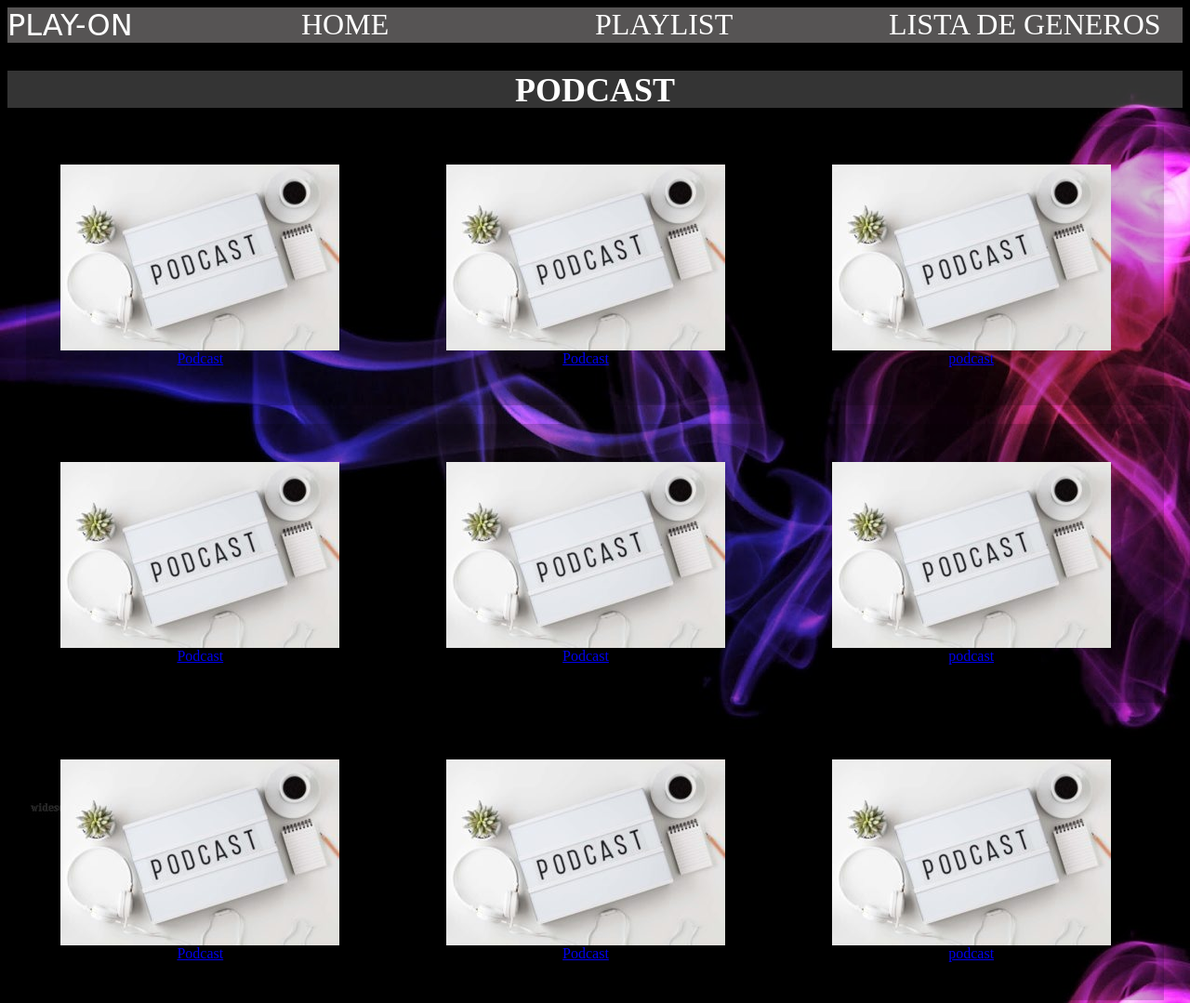
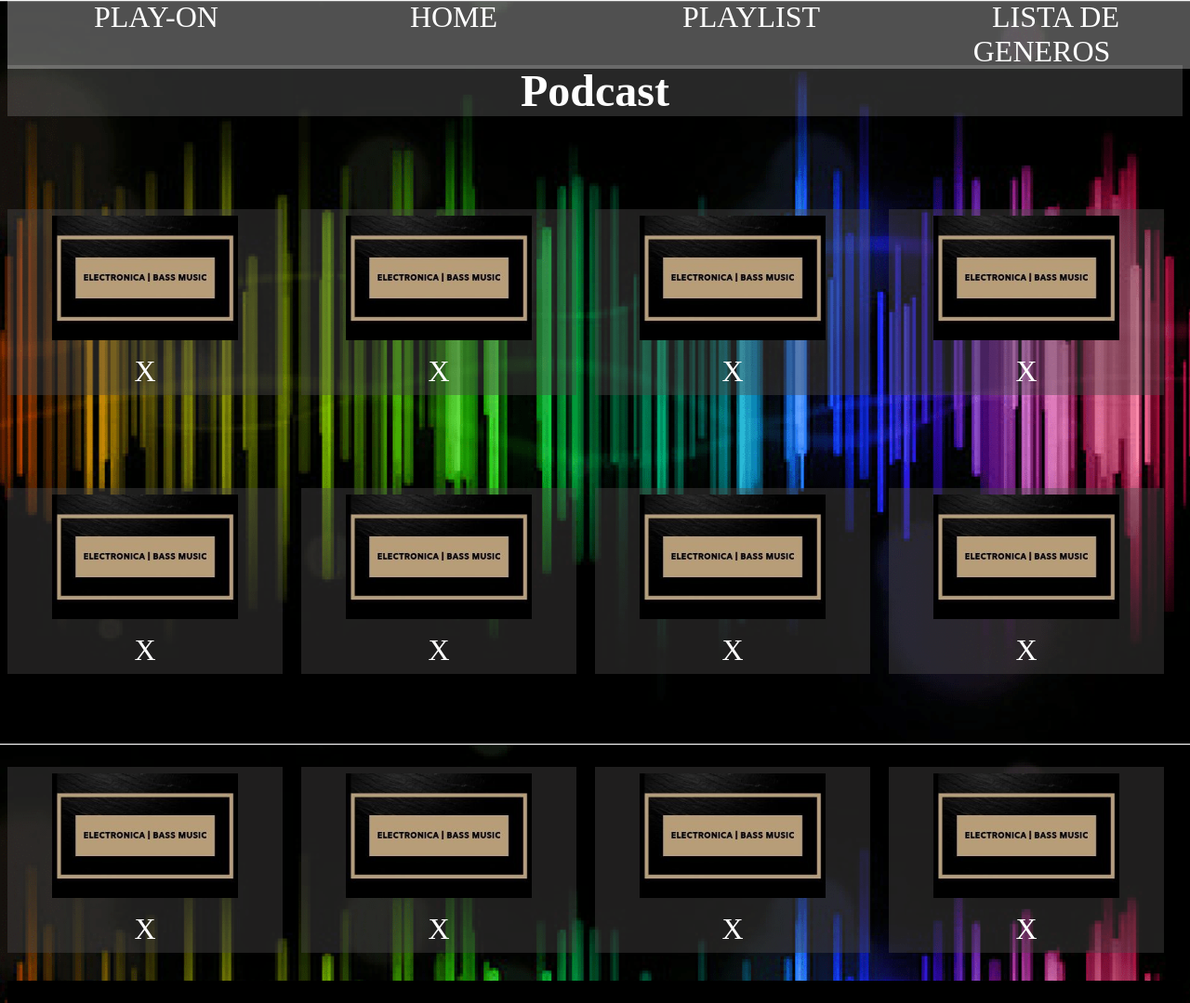
Before and after one commit to micaela-faur/trabajo-integrador-, a plain HTML site: page podcast.html in a window 1280 px wide. Shown: the top 1079 px of the page at 93% size. Drawn offline with Linux system fonts and the light colour scheme.

Commit message:
home y playlist

```diff
--- a/css/albums.css
+++ b/css/albums.css
@@ -1,8 +1,8 @@
 body{
-    background-image: url(../imagenes/neonartist.png);
+    background-image: url(../imagenes/nnn.jpg.png);
     background-repeat: no-repeat;
     background-size: cover;
-    background-attachment: fixed;
+    background-attachment: scroll;
     text-align: center;
     font-size: xx-large;
 }
@@ -14,11 +14,13 @@ body{
     position: fixed;
     top: 0px;
     width: 100%;
+    height: 60px;
+    padding-top: 20px;
 }
 
 #generos{
    background-color: rgba(255, 255, 255, 0.151);
-   margin-top: 70px;
+   margin-top: 110px;
 }
 
 .a{
@@ -27,7 +29,7 @@ body{
     text-decoration: none;
     text-transform: uppercase;
 }
-.nombre{
+#nombre{
     font-size: xx-large;
     text-transform: uppercase;
     text-decoration: none;
--- a/css/artist.css
+++ b/css/artist.css
@@ -2,16 +2,16 @@
     margin: 0;
 }
 body{
-    background-image: url(../imagenes/neonartist.png);
+    background-image: url(../imagenes/nnn.jpg.png);
     background-repeat: no-repeat;
     background-size: cover;
     font-family: 'Baloo Bhaina 2', cursive;
-    background-attachment: fixed;
+    background-attachment: scroll;
 }
 .container{
     display: grid;
     grid-template-columns: 1fr 1fr 1fr 1fr;
-    background-color: rgba(175, 170, 170, 0.164);
+    background-color: rgba(175, 170, 170, 0.5);
     width: 100%;
     position: fixed;
     top: 0px;
@@ -21,9 +21,11 @@ body{
 
 .container a{
     text-transform: uppercase;
+    padding: 10px;
 }
 .nombre{
     font-family: 'Monoton', cursive;
+    padding: 10px;
 }
 
 .play-on{
@@ -37,7 +39,7 @@ h2{
     text-transform: uppercase;
     color: white;
     font-size: xxx-large;
-    padding-top: 12px;
+    padding-top: 5px;
 }
 
 h1{
@@ -49,8 +51,9 @@ h1{
 }
 .medio{
     margin-top: 90px;
-    height: 80px;
-    background-color: rgba(255, 255, 255, 0.336);
+    height: 68px;
+    background-color: rgba(255, 255, 255, 0.144);
+   padding-bottom: 8px;
 }
 .artistas{
     display: grid;
--- a/css/home.css
+++ b/css/home.css
@@ -8,7 +8,7 @@ body{
     font-size: xx-large;
 }
 header{
-    background-image: url(../imagenes/home.jpg);
+    background-image: url(../imagenes/casa.jpg.png);
     background-repeat: no-repeat;
     background-size: 100%;
     height: 350px;
@@ -34,6 +34,7 @@ header{
     text-transform: uppercase;
     text-decoration: none;
     font-family: 'Monoton', cursive;
+    padding: 10px;
 }
 a{
     color: white;
--- a/css/playlist.css
+++ b/css/playlist.css
@@ -2,7 +2,7 @@
     margin: 0;
 }
 body{
-  background-image: url(../imagenes/fondo\ playlist.jpg);
+  background-image: url(../imagenes/nnn.jpg.png);
   background-repeat: no-repeat;
   background-size: cover;
 }
--- a/css/podcast.css
+++ b/css/podcast.css
@@ -1,65 +1,95 @@
 body{
-    background-image: url(../imagenes/Purple\ And\ Pink\ Smoke\ Design\ Wallpaper\ -\ Purple\ Wallpaper.jpg);
+    background-image: url(../imagenes/neonartist.png);
+    background-repeat: no-repeat;
+    background-size: cover;
     background-attachment: fixed;
+    text-align: center;
+    font-size: xx-large;
 }
-
 .container{
     display: grid;
     grid-template-columns: 1fr 1fr 1fr 1fr;
     justify-content: space-evenly;
-    background-color: rgba(175, 170, 170, 0.493);
-
+    background-color: rgba(255, 255, 255, 0.315);
+    position: fixed;
+    top: 0px;
+    width: 100%;
 }
 
-.container a{
-    color: rgb(255, 255, 255);
+#generos{
+   background-color: rgba(255, 255, 255, 0.151);
+   margin-top: 70px;
+}
+
+.a{
+    color: white;
     text-align: center;
     text-decoration: none;
     text-transform: uppercase;
-    font-size: xx-large;
 }
 .nombre{
     font-size: xx-large;
     text-transform: uppercase;
     text-decoration: none;
-    font-family: 'Monoton', cursive;
-}
-.podcast{
-    color: white;
-    height: 40px;
-    background-color: rgba(255, 255, 255, 0.205);
-    text-align: center;
-    text-transform: uppercase;
-    font-size: x-large;
 }
 
-.pod{
+#buscador{
+    margin-top: 70px;
+    background-color: rgba(255, 255, 255, 0.281);
+
+}
+
+.grid-container{
     display: grid;
-    grid-template-columns: 1fr 1fr 1fr;
-    margin: 20px;
-    gap: 20px;
-    background-color: rgba(0, 0, 0, 0.192);
+   grid-template-columns: 1fr 1fr 1fr 1fr;
+   margin-top: 100px;
+
 }
-.cast1{
+
+.grid-column1{
     display: flex;
     flex-direction: column;
     justify-content: center;
-    height: 300px;
+    height: 200px;
     margin-right: 20px;
+    background-color: rgba(75, 74, 74, 0.411);
     align-items: center;
 }
+
 img{
-    width: 300px;
-    height: 200px;
+    width: 200px;
+}
+.a{
+    text-decoration: none;
+    color: white;
+    padding-bottom: 0;
+}
+
+a{
+    color: white;
+    padding: 15px;
+    text-decoration: none;
+}
 
 
 .footer{
     background-color: black;
     display: grid;
     grid-template-columns: 2fr 1fr;
+    margin-top: 30px;
 }
 h3{
     color: white;
     padding: 50px;
     font-size: 35px;
 }
+
+.dezeer{
+    position: relative;
+    width: 300px;
+    height: 150px;
+}
+h2{
+    color: white;
+    font-family: 'Baloo Bhaina 2;
+}
--- a/css/tracks.css
+++ b/css/tracks.css
@@ -1,8 +1,8 @@
 body{
-    background-image: url(../imagenes/neonartist.png);
+    background-image: url(../imagenes/nnn.jpg.png);
     background-repeat: no-repeat;
     background-size: cover;
-    background-attachment: fixed;
+    background-attachment: scroll;
     text-align: center;
     font-size: xx-large;
 }
--- a/podcast.html
+++ b/podcast.html
@@ -10,82 +10,109 @@
     <header>
         <div class="container">
             <div class="nombre">
-           <a href="index.html">Play-On</a>
+           <a class="a" href="index.html">Play-On</a>
             </div>
 
             <div>
-           <a href="home.html"> home </a>
+           <a  class="a" href="home.html"> home </a>
             </div>
 
             <div >
-           <a href="playlist.html"> playlist </a>
+           <a  class="a" href="playlist.html"> playlist </a>
             </div>
 
             <div >
-           <a href="listadegeneros.html"> lista de generos </a>
+           <a  class="a" href="listadegeneros.html"> lista de generos </a>
             </div>
         </div>
     </header>
 
-    <div class="podcast">
-        <h2> podcast</h2>
+    <div id="generos">
+        <h2>Podcast</h2>
     </div>
 
 
-        <div class="pod">
-            <div class="cast1">
-                 <img src="imagenes/podcast.jpg">
-                 <a href="artsitasdetalle.html">Podcast </a>
-            </div>
+    <div class="grid-container">
 
-            <div class="cast1">
-                <img src="imagenes/podcast.jpg">
-                <a href="artsitasdetalle.html"> Podcast </a>
-            </div>
+        <div class="grid-column1">
+            <img  src="imagenes/tracks.jpg">
+            <a class="a" href="#"> x </a>
 
-            <div class="cast1">
-                <img src="imagenes/podcast.jpg">
-                <a href="artsitasdetalle.html">podcast</a>
-            </div>
         </div>
 
-        <div class="pod">
-            <div class="cast1">
-                 <img src="imagenes/podcast.jpg">
-                 <a href="artsitasdetalle.html">Podcast </a>
-            </div>
-
-            <div class="cast1">
-                <img src="imagenes/podcast.jpg">
-                <a href="artsitasdetalle.html"> Podcast </a>
-            </div>
-
-            <div class="cast1">
-                <img src="imagenes/podcast.jpg">
-                <a href="artsitasdetalle.html">podcast</a>
-            </div>
+        <div class="grid-column1">
+           <img src="imagenes/tracks.jpg">
+             <a class="a" href="#"> x </a>
         </div>
 
-        <div class="pod">
-            <div class="cast1">
-                 <img src="imagenes/podcast.jpg">
-                 <a href="artsitasdetalle.html">Podcast </a>
-            </div>
+        <div class="grid-column1">
+            <img  src="imagenes/tracks.jpg">
+            <a class="a" href="#"> x </a>
 
-            <div class="cast1">
-                <img src="imagenes/podcast.jpg">
-                <a href="artsitasdetalle.html"> Podcast </a>
-            </div>
+        </div>
 
-            <div class="cast1">
-                <img src="imagenes/podcast.jpg">
-                <a href="artsitasdetalle.html">podcast</a>
-            </div>
+        <div class="grid-column1">
+            <img src="imagenes/tracks.jpg">
+            <a class="a" href="#"> x </a>
+
         </div>
 
 
+    </div>
 
+    <div class="grid-container">
 
+        <div class="grid-column1">
+            <img  src="imagenes/tracks.jpg">
+            <a class="a" href="#"> x </a>
+
+        </div>
+
+        <div class="grid-column1">
+           <img src="imagenes/tracks.jpg">
+             <a class="a" href="#"> x </a>
+        </div>
+
+        <div class="grid-column1">
+            <img  src="imagenes/tracks.jpg">
+            <a class="a" href="#"> x </a>
+
+        </div>
+
+        <div class="grid-column1">
+            <img src="imagenes/tracks.jpg">
+            <a class="a" href="#"> x </a>
+
+        </div>
+
+    </div>
+
+    <div class="grid-container">
+
+        <div class="grid-column1">
+            <img  src="imagenes/tracks.jpg">
+            <a class="a" href="#"> x </a>
+
+        </div>
+
+        <div class="grid-column1">
+           <img src="imagenes/tracks.jpg">
+             <a class="a" href="#"> x </a>
+        </div>
+
+        <div class="grid-column1">
+            <img  src="imagenes/tracks.jpg">
+            <a class="a" href="#"> x </a>
+
+        </div>
+
+        <div class="grid-column1">
+            <img src="imagenes/tracks.jpg">
+            <a class="a" href="#"> x </a>
+
+        </div>
+
+    </div>
 
     <footer>
         <div class="footer">
@@ -93,7 +120,7 @@
                 <h3> Micaela Faur, Sofia Cortes Y Joaquin Finkelstein </h3>
             </div>
             <div>
-                <img src="imagenes/deezer.jpg">
+                <img class="dezeer" src="imagenes/deezer.jpg">
             </div>
         </div>
     </footer>
```
Also changed, not shown: albums.html (+2 -1 lines), imagenes/bebo.jpg (added), imagenes/luces.jpg (deleted), imagenes/nnn.jpg.png (added), 3 other files.
